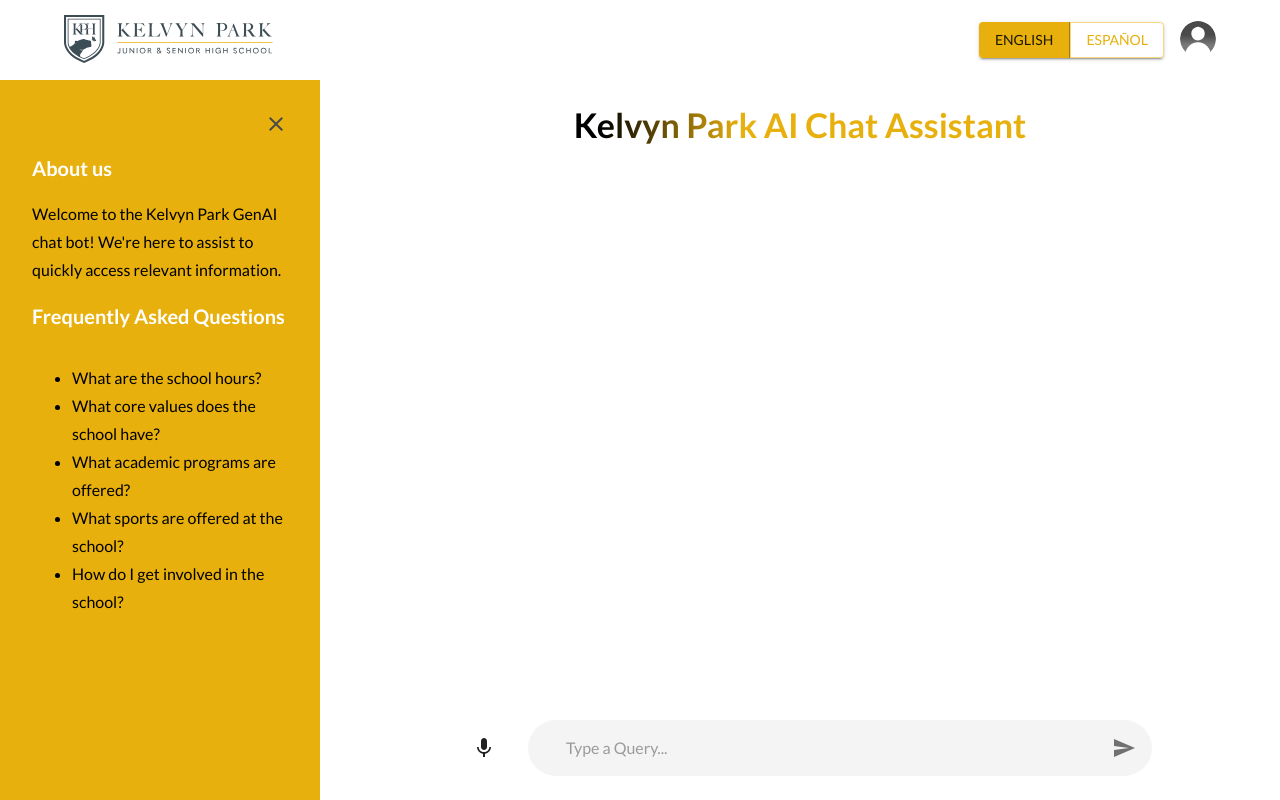
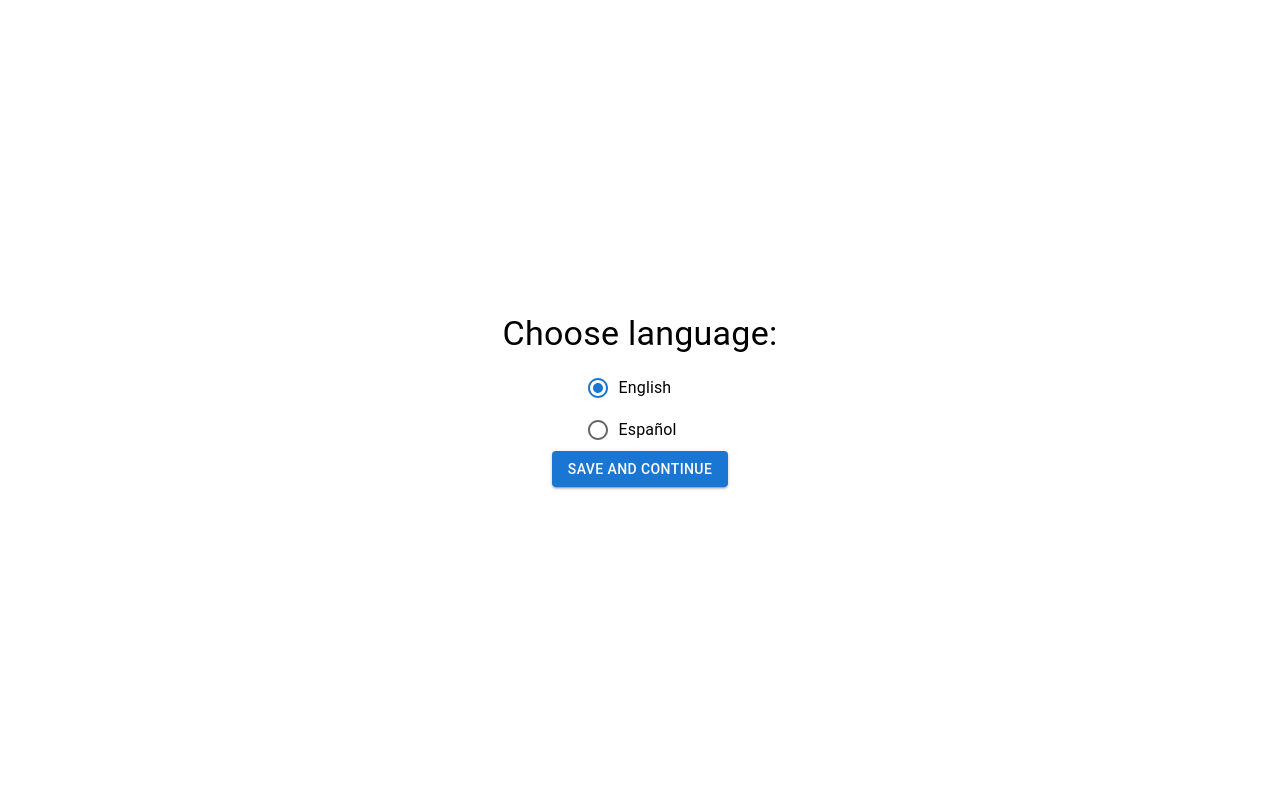
Before and after one commit to aiguru10/ChatbotTemplate, a React (Create React App) app in the folder frontend/: page / in a window 1280 px wide. Built offline with nearby package versions, Linux system fonts and the light colour scheme.

Commit message:
Chat re renders on language change working plus added allow multilingual

```diff
--- a/frontend/src/App.js
+++ b/frontend/src/App.js
@@ -7,9 +7,20 @@ import LeftNav from "./Components/LeftNav";
 import ChatHeader from "./Components/ChatHeader";
 import ChatBody from "./Components/ChatBody";
 import { LanguageProvider } from "./utilities/LanguageContext"; // Adjust the import path
+import LandingPage from "./Components/LandingPage";
+import { useCookies } from "react-cookie";
 
 function App() {
   const [showLeftNav, setLeftNav] = useState(true);
+  const [cookies] = useCookies(['language']);
+  const [language, setLanguage] = useState(cookies.language || null);
+  const handleLanguageSelect = (selectedLanguage) => {
+    setLanguage(selectedLanguage);
+  };
+
+  if (!language) {
+    return <LandingPage onLanguageSelect={handleLanguageSelect} />;
+  }
 
   return (
     <LanguageProvider>
--- a/frontend/src/Components/AppHeader.jsx
+++ b/frontend/src/Components/AppHeader.jsx
@@ -5,7 +5,7 @@ import { TEXT } from "../utilities/constants"; // Adjust the import path
 import Logo from "../Assets/header_logo.svg";
 import UserAvatar from "../Assets/UserAvatar.svg";
 import Switch from "./Switch.jsx";
-
+import { ALLOW_MULTLINGUAL } from "../utilities/constants";
 function AppHeader() {
   const { language } = useLanguage(); // Use the language context
 
@@ -32,7 +32,7 @@ function AppHeader() {
         </Grid>
         <Grid item>
           <Grid container alignItems="center" justifyContent="space-evenly" spacing={2}>
-            <Grid item>
+            <Grid item sx={{ display: ALLOW_MULTLINGUAL ? "flex" : "none" }}>
               <Switch />
             </Grid>
             <Grid item>
--- /dev/null
+++ b/frontend/src/Components/LandingPage.jsx
@@ -0,0 +1,34 @@
+import React, { useState } from 'react';
+import { useCookies } from 'react-cookie';
+import { Box, Button, ButtonGroup, Typography, Radio, RadioGroup, FormControlLabel } from '@mui/material';
+
+const LandingPage = ({ onLanguageSelect }) => {
+  const [language, setLanguage] = useState('EN');
+  const [, setCookie] = useCookies(['language']);
+
+  const handleLanguageChange = (event) => {
+    setLanguage(event.target.value);
+  };
+
+  const handleSaveLanguage = () => {
+    setCookie('language', language, { path: '/' });
+    onLanguageSelect(language);
+  };
+
+  return (
+    <Box display="flex" flexDirection="column" alignItems="center" justifyContent="center" height="100vh">
+      <Typography variant="h4" gutterBottom>
+        Choose language:
+      </Typography>
+      <RadioGroup value={language} onChange={handleLanguageChange}>
+        <FormControlLabel value="EN" control={<Radio />} label="English" />
+        <FormControlLabel value="ES" control={<Radio />} label="Español" />
+      </RadioGroup>
+      <Button variant="contained" onClick={handleSaveLanguage}>
+        Save and Continue
+      </Button>
+    </Box>
+  );
+};
+
+export default LandingPage;
--- a/frontend/src/Components/Switch.jsx
+++ b/frontend/src/Components/Switch.jsx
@@ -4,10 +4,20 @@ import Button from '@mui/material/Button';
 import ButtonGroup from '@mui/material/ButtonGroup';
 import Tooltip from '@mui/material/Tooltip';
 import { Box } from '@mui/material';
-import {SWITCH_TEXT } from '../utilities/constants';
+import { SWITCH_TEXT } from '../utilities/constants';
+import { useCookies } from 'react-cookie';
 
-export default function BasicButtonGroup() {
+export default function Switch() {
   const { language, setLanguage } = useLanguage();
+  const [, setCookie] = useCookies(['language']);
+
+  const handleLanguageChange = (newLanguage) => {
+    if (newLanguage !== language) {
+      setLanguage(newLanguage);
+      setCookie('language', newLanguage, { path: '/' });
+      window.location.reload(); // Refresh the page to apply the new language setting
+    }
+  };
 
   return (
     <Box>
@@ -16,7 +26,7 @@ export default function BasicButtonGroup() {
           <Button
             onClick={(e) => {
               e.preventDefault();
-              setLanguage('EN');
+              handleLanguageChange('EN');
             }}
             variant={language === 'EN' ? 'contained' : 'outlined'}
           >
@@ -27,7 +37,7 @@ export default function BasicButtonGroup() {
           <Button
             onClick={(e) => {
               e.preventDefault();
-              setLanguage('ES');
+              handleLanguageChange('ES');
             }}
             variant={language === 'ES' ? 'contained' : 'outlined'}
           >
--- a/frontend/src/utilities/constants.js
+++ b/frontend/src/utilities/constants.js
@@ -78,4 +78,5 @@ export const WEBSOCKET_API = "wss://p41tv6njhg.execute-api.us-west-2.amazonaws.c
 
 // Features
 export const ALLOW_FILE_UPLOAD = false; // Set to true to enable file upload feature
-export const ALLOW_VOICE_RECOGNITION = true;
+export const ALLOW_VOICE_RECOGNITION = true; // Set to true to enable voice recognition feature
+export const ALLOW_MULTLINGUAL = true; // Set to true to enable multilingual support
```
